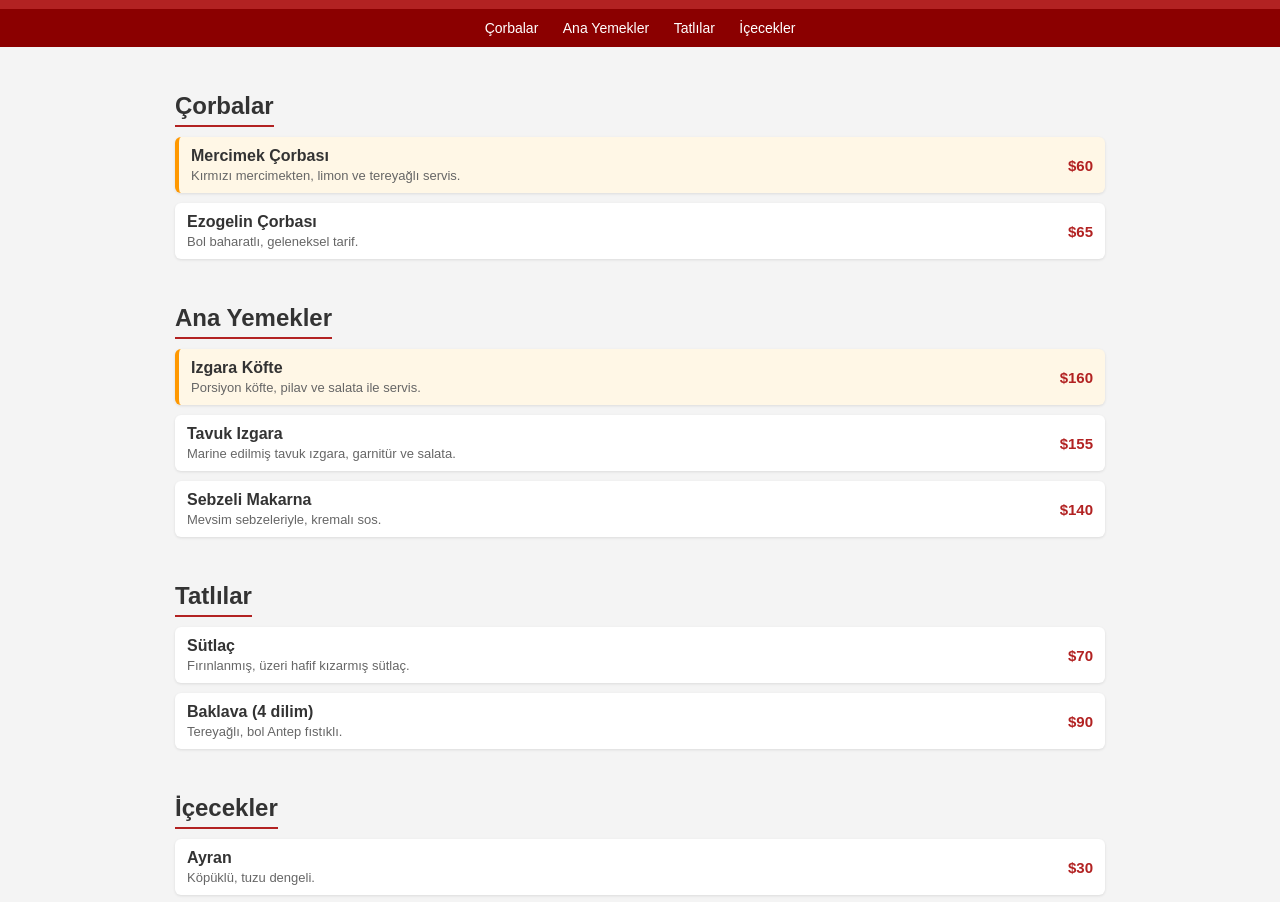
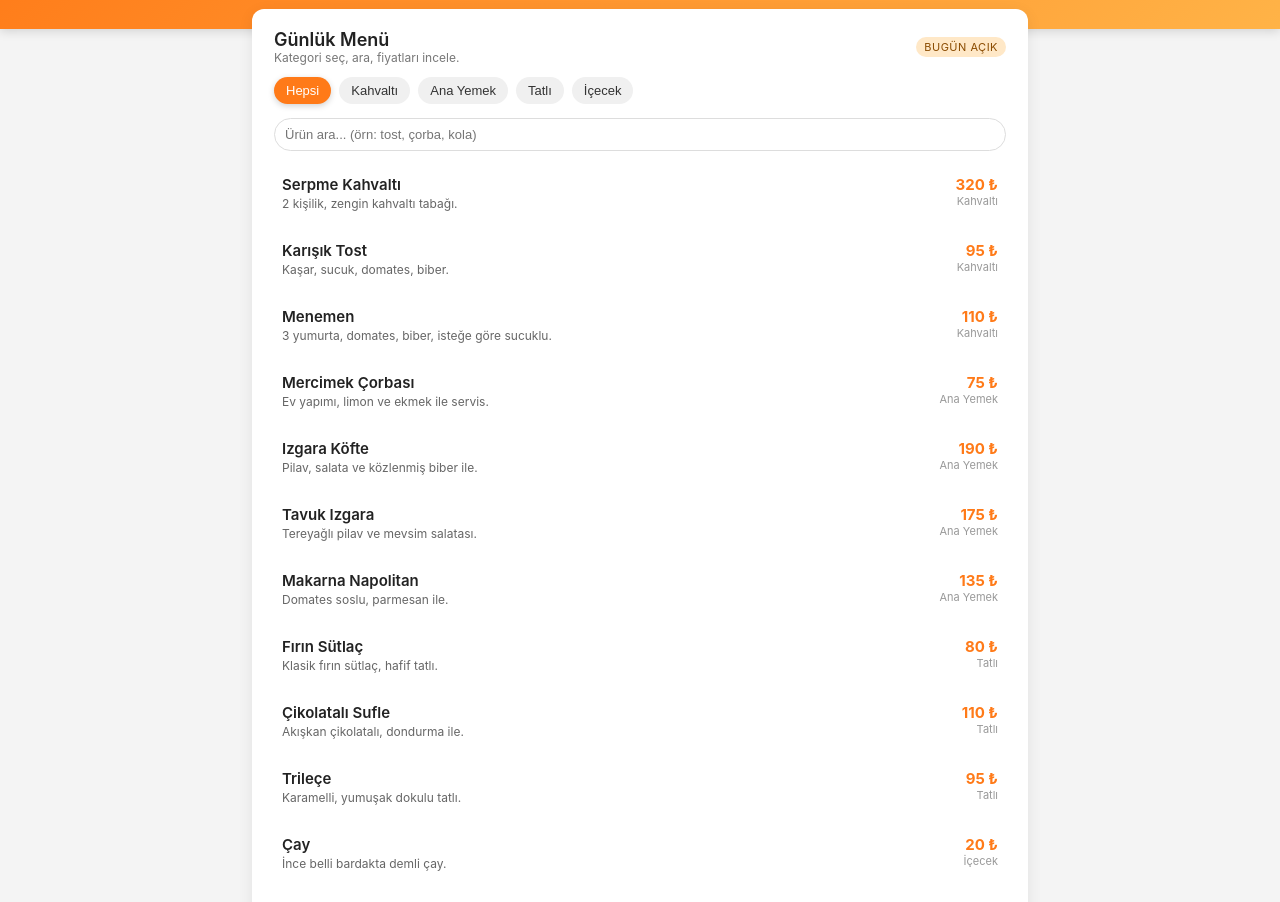
Before and after one commit to yusatrn/restoran-menu, a plain HTML site: page index.html in a window 1280 px wide. Shown: the part 89-991 px from the top of the page. Drawn offline with Linux system fonts and the light colour scheme.

Commit message:
Update restaurant menu layout and styles

```diff
--- a/index.html
+++ b/index.html
@@ -1,239 +1,303 @@
 <!DOCTYPE html>
 <html lang="tr">
 <head>
-  <meta charset="UTF-8">
-  <title>Restoran Menüsü</title>
+  <meta charset="UTF-8" />
+  <title>Lezzet Durağı - Menü</title>
+  <meta name="viewport" content="width=device-width, initial-scale=1.0" />
   <style>
-    * { box-sizing: border-box; margin: 0; padding: 0; font-family: Arial, sans-serif; }
-
-    body {
-      background: #f4f4f4;
-      color: #333;
+    *{box-sizing:border-box;margin:0;padding:0}
+    body{
+      font-family:-apple-system,BlinkMacSystemFont,"Segoe UI",Roboto,Helvetica,Arial,sans-serif;
+      background:#f4f4f4;
+      color:#222;
+      padding:0;
     }
-
-    header {
-      background: #b22222;
-      color: #fff;
-      padding: 20px;
-      text-align: center;
+    header{
+      background:linear-gradient(135deg,#ff7a18,#ffb347);
+      color:#fff;
+      padding:24px 16px 32px;
+      text-align:center;
+      box-shadow:0 2px 10px rgba(0,0,0,.15);
     }
-
-    header h1 {
-      margin-bottom: 5px;
+    header h1{
+      font-size:28px;
+      letter-spacing:1px;
+      margin-bottom:6px;
     }
-
-    header p {
-      font-size: 14px;
-      opacity: 0.9;
+    header p{
+      font-size:14px;
+      opacity:.9;
     }
-
-    nav {
-      background: #8b0000;
-      padding: 10px;
-      text-align: center;
+    .container{
+      max-width:800px;
+      margin: -20px auto 40px;
+      padding:0 12px;
     }
-
-    nav a {
-      color: #fff;
-      text-decoration: none;
-      margin: 0 10px;
-      font-size: 14px;
+    .menu-card{
+      background:#fff;
+      border-radius:12px;
+      padding:18px 16px 20px;
+      box-shadow:0 4px 15px rgba(0,0,0,.08);
     }
-
-    nav a:hover {
-      text-decoration: underline;
+    .menu-header{
+      display:flex;
+      justify-content:space-between;
+      align-items:center;
+      margin-bottom:12px;
+      gap:10px;
+      flex-wrap:wrap;
     }
-
-    .container {
-      max-width: 960px;
-      margin: 20px auto;
-      padding: 0 15px;
+    .menu-title{
+      font-size:18px;
+      font-weight:600;
     }
-
-    h2 {
-      margin: 25px 0 10px;
-      border-bottom: 2px solid #b22222;
-      display: inline-block;
-      padding-bottom: 5px;
+    .menu-badge{
+      font-size:11px;
+      background:#ffe8c7;
+      color:#8a4b00;
+      padding:3px 8px;
+      border-radius:999px;
+      text-transform:uppercase;
+      letter-spacing:.5px;
     }
-
-    .menu-section {
-      margin-bottom: 20px;
+    .category-tabs{
+      display:flex;
+      flex-wrap:wrap;
+      gap:8px;
+      margin-bottom:14px;
     }
-
-    .menu-item {
-      background: #fff;
-      margin-bottom: 10px;
-      padding: 10px 12px;
-      border-radius: 6px;
-      display: flex;
-      justify-content: space-between;
-      align-items: center;
-      box-shadow: 0 1px 3px rgba(0,0,0,0.1);
+    .category-tabs button{
+      border:none;
+      border-radius:999px;
+      padding:6px 12px;
+      font-size:13px;
+      cursor:pointer;
+      background:#f0f0f0;
+      color:#333;
+      transition:all .18s ease;
     }
-
-    .menu-item-info {
-      max-width: 75%;
+    .category-tabs button:hover{
+      background:#e2e2e2;
     }
-
-    .menu-item-title {
-      font-weight: bold;
-      margin-bottom: 3px;
+    .category-tabs button.active{
+      background:#ff7a18;
+      color:#fff;
+      box-shadow:0 2px 6px rgba(0,0,0,.18);
     }
-
-    .menu-item-desc {
-      font-size: 13px;
-      color: #666;
+    .search-box{
+      margin:4px 0 14px;
     }
-
-    .menu-item-price {
-      font-weight: bold;
-      color: #b22222;
-      font-size: 15px;
-      margin-left: 10px;
-      white-space: nowrap;
+    .search-box input{
+      width:100%;
+      padding:8px 10px;
+      border-radius:999px;
+      border:1px solid #ddd;
+      font-size:13px;
+      outline:none;
+      transition:border .15s ease,box-shadow .15s ease;
     }
-
-    footer {
-      text-align: center;
-      font-size: 13px;
-      color: #777;
-      padding: 15px 0 25px;
+    .search-box input:focus{
+      border-color:#ff7a18;
+      box-shadow:0 0 0 2px rgba(255,122,24,.25);
     }
-
-    .highlight {
-      background: #fff7e6;
-      border-left: 4px solid #ff9800;
+    .menu-items{
+      display:flex;
+      flex-direction:column;
+      gap:10px;
     }
-
-    @media (max-width: 600px) {
-      .menu-item {
-        flex-direction: column;
-        align-items: flex-start;
-      }
-      .menu-item-price {
-        margin-top: 5px;
-      }
+    .item{
+      display:flex;
+      justify-content:space-between;
+      gap:10px;
+      padding:10px 8px;
+      border-radius:10px;
+      transition:background .15s ease,transform .1s ease;
+    }
+    .item:hover{
+      background:#fff7f0;
+      transform:translateY(-1px);
+    }
+    .item-left{
+      flex:1;
+      min-width:0;
+    }
+    .item-name{
+      font-size:14px;
+      font-weight:600;
+      margin-bottom:2px;
+    }
+    .item-desc{
+      font-size:12px;
+      color:#666;
+    }
+    .item-right{
+      text-align:right;
+      min-width:70px;
+    }
+    .item-price{
+      font-size:14px;
+      font-weight:700;
+      color:#ff7a18;
+    }
+    .item-tag{
+      font-size:11px;
+      color:#999;
+    }
+    .no-result{
+      font-size:13px;
+      color:#777;
+      padding:10px 0 4px;
+    }
+    footer{
+      text-align:center;
+      font-size:12px;
+      color:#777;
+      margin-bottom:18px;
+      padding:0 16px;
+    }
+    footer p{margin-bottom:4px;}
+    footer strong{color:#444;}
+    @media(min-width:768px){
+      header h1{font-size:32px;}
+      .menu-card{padding:20px 22px 24px;}
+      .item-name{font-size:15px;}
+      .item-price{font-size:15px;}
     }
   </style>
 </head>
 <body>
-
   <header>
     <h1>Lezzet Durağı</h1>
-    <p>Sıcak yemekler, taze tatlar, günlük menü</p>
+    <p>Sıcak yemekler, taze tatlar, samimi ortam 🍽️</p>
   </header>
 
-  <nav>
-    <a href="#corbalar">Çorbalar</a>
-    <a href="#anayemek">Ana Yemekler</a>
-    <a href="#tatli">Tatlılar</a>
-    <a href="#icecek">İçecekler</a>
-  </nav>
-
   <div class="container">
-
-    <section id="corbalar" class="menu-section">
-      <h2>Çorbalar</h2>
-
-      <div class="menu-item highlight">
-        <div class="menu-item-info">
-          <div class="menu-item-title">Mercimek Çorbası</div>
-          <div class="menu-item-desc">Kırmızı mercimekten, limon ve tereyağlı servis.</div>
+    <div class="menu-card">
+      <div class="menu-header">
+        <div>
+          <div class="menu-title">Günlük Menü</div>
+          <div style="font-size:12px;color:#777;">Kategori seç, ara, fiyatları incele.</div>
         </div>
-        <div class="menu-item-price">&#36;60</div>
+        <span class="menu-badge">Bugün açık</span>
       </div>
 
-      <div class="menu-item">
-        <div class="menu-item-info">
-          <div class="menu-item-title">Ezogelin Çorbası</div>
-          <div class="menu-item-desc">Bol baharatlı, geleneksel tarif.</div>
-        </div>
-        <div class="menu-item-price">&#36;65</div>
-      </div>
-    </section>
-
-    <section id="anayemek" class="menu-section">
-      <h2>Ana Yemekler</h2>
-
-      <div class="menu-item highlight">
-        <div class="menu-item-info">
-          <div class="menu-item-title">Izgara Köfte</div>
-          <div class="menu-item-desc">Porsiyon köfte, pilav ve salata ile servis.</div>
-        </div>
-        <div class="menu-item-price">&#36;160</div>
+      <div class="category-tabs">
+        <button class="active" data-cat="hepsi">Hepsi</button>
+        <button data-cat="kahvalti">Kahvaltı</button>
+        <button data-cat="anayemek">Ana Yemek</button>
+        <button data-cat="tatli">Tatlı</button>
+        <button data-cat="icecek">İçecek</button>
       </div>
 
-      <div class="menu-item">
-        <div class="menu-item-info">
-          <div class="menu-item-title">Tavuk Izgara</div>
-          <div class="menu-item-desc">Marine edilmiş tavuk ızgara, garnitür ve salata.</div>
-        </div>
-        <div class="menu-item-price">&#36;155</div>
+      <div class="search-box">
+        <input id="searchInput" type="text" placeholder="Ürün ara... (örn: tost, çorba, kola)" />
       </div>
 
-      <div class="menu-item">
-        <div class="menu-item-info">
-          <div class="menu-item-title">Sebzeli Makarna</div>
-          <div class="menu-item-desc">Mevsim sebzeleriyle, kremalı sos.</div>
-        </div>
-        <div class="menu-item-price">&#36;140</div>
-      </div>
-    </section>
-
-    <section id="tatli" class="menu-section">
-      <h2>Tatlılar</h2>
-
-      <div class="menu-item">
-        <div class="menu-item-info">
-          <div class="menu-item-title">Sütlaç</div>
-          <div class="menu-item-desc">Fırınlanmış, üzeri hafif kızarmış sütlaç.</div>
-        </div>
-        <div class="menu-item-price">&#36;70</div>
+      <div id="items" class="menu-items">
+        <!-- JS ile doldurulacak -->
       </div>
 
-      <div class="menu-item">
-        <div class="menu-item-info">
-          <div class="menu-item-title">Baklava (4 dilim)</div>
-          <div class="menu-item-desc">Tereyağlı, bol Antep fıstıklı.</div>
-        </div>
-        <div class="menu-item-price">&#36;90</div>
+      <div id="noResult" class="no-result" style="display:none;">
+        Aradığın kriterlere uygun ürün bulunamadı.
       </div>
-    </section>
-
-    <section id="icecek" class="menu-section">
-      <h2>İçecekler</h2>
-
-      <div class="menu-item">
-        <div class="menu-item-info">
-          <div class="menu-item-title">Ayran</div>
-          <div class="menu-item-desc">Köpüklü, tuzu dengeli.</div>
-        </div>
-        <div class="menu-item-price">&#36;30</div>
-      </div>
-
-      <div class="menu-item">
-        <div class="menu-item-info">
-          <div class="menu-item-title">Kola / Gazlı İçecek</div>
-          <div class="menu-item-desc">33 cl cam şişe.</div>
-        </div>
-        <div class="menu-item-price">&#36;40</div>
-      </div>
-
-      <div class="menu-item">
-        <div class="menu-item-info">
-          <div class="menu-item-title">Çay</div>
-          <div class="menu-item-desc">Taze demlenmiş, ince belli bardakta.</div>
-        </div>
-        <div class="menu-item-price">&#36;15</div>
-      </div>
-    </section>
-
+    </div>
   </div>
 
   <footer>
-    © 2026 Lezzet Durağı · Örnek menü sitesi
+    <p><strong>Adres:</strong> Örnek Cad. No:15, Merkez / İstanbul</p>
+    <p><strong>Telefon:</strong> 0 (212) 000 00 00</p>
+    <p><strong>Çalışma Saatleri:</strong> 09:00 - 23:00</p>
   </footer>
 
+  <script>
+    const data=[
+      {ad:"Serpme Kahvaltı",aciklama:"2 kişilik, zengin kahvaltı tabağı.",fiyat:320,kategori:"kahvalti"},
+      {ad:"Karışık Tost",aciklama:"Kaşar, sucuk, domates, biber.",fiyat:95,kategori:"kahvalti"},
+      {ad:"Menemen",aciklama:"3 yumurta, domates, biber, isteğe göre sucuklu.",fiyat:110,kategori:"kahvalti"},
+      {ad:"Mercimek Çorbası",aciklama:"Ev yapımı, limon ve ekmek ile servis.",fiyat:75,kategori:"anayemek"},
+      {ad:"Izgara Köfte",aciklama:"Pilav, salata ve közlenmiş biber ile.",fiyat:190,kategori:"anayemek"},
+      {ad:"Tavuk Izgara",aciklama:"Tereyağlı pilav ve mevsim salatası.",fiyat:175,kategori:"anayemek"},
+      {ad:"Makarna Napolitan",aciklama:"Domates soslu, parmesan ile.",fiyat:135,kategori:"anayemek"},
+      {ad:"Fırın Sütlaç",aciklama:"Klasik fırın sütlaç, hafif tatlı.",fiyat:80,kategori:"tatli"},
+      {ad:"Çikolatalı Sufle",aciklama:"Akışkan çikolatalı, dondurma ile.",fiyat:110,kategori:"tatli"},
+      {ad:"Trileçe",aciklama:"Karamelli, yumuşak dokulu tatlı.",fiyat:95,kategori:"tatli"},
+      {ad:"Çay",aciklama:"İnce belli bardakta demli çay.",fiyat:20,kategori:"icecek"},
+      {ad:"Türk Kahvesi",aciklama:"Orta şekerli, lokum ile servis.",fiyat:45,kategori:"icecek"},
+      {ad:"Ayran",aciklama:"Soğuk ve köpüklü.",fiyat:30,kategori:"icecek"},
+      {ad:"Kola / Gazlı İçecek",aciklama:"330 ml kutu içecek.",fiyat:40,kategori:"icecek"}
+    ];
+
+    const itemsEl=document.getElementById("items");
+    const noResultEl=document.getElementById("noResult");
+    const searchInput=document.getElementById("searchInput");
+    const tabButtons=document.querySelectorAll(".category-tabs button");
+
+    let aktifKategori="hepsi";
+    let aramaMetni="";
+
+    function formatFiyat(tl){
+      return tl.toLocaleString("tr-TR",{minimumFractionDigits:0})+" ₺";
+    }
+
+    function filtreleVeGoster(){
+      const filtrelenmis=data.filter(u=>{
+        const katUyum=aktifKategori==="hepsi"||u.kategori===aktifKategori;
+        const ara=aramaMetni.trim().toLowerCase();
+        const araUyum=!ara||
+          u.ad.toLowerCase().includes(ara)||
+          u.aciklama.toLowerCase().includes(ara);
+        return katUyum&&araUyum;
+      });
+
+      itemsEl.innerHTML="";
+      if(!filtrelenmis.length){
+        noResultEl.style.display="block";
+        return;
+      }
+      noResultEl.style.display="none";
+
+      filtrelenmis.forEach(u=>{
+        const item=document.createElement("div");
+        item.className="item";
+        item.innerHTML=`
+          <div class="item-left">
+            <div class="item-name">${u.ad}</div>
+            <div class="item-desc">${u.aciklama}</div>
+          </div>
+          <div class="item-right">
+            <div class="item-price">${formatFiyat(u.fiyat)}</div>
+            <div class="item-tag">${etiketYaz(u.kategori)}</div>
+          </div>
+        `;
+        itemsEl.appendChild(item);
+      });
+    }
+
+    function etiketYaz(k){
+      switch(k){
+        case "kahvalti":return "Kahvaltı";
+        case "anayemek":return "Ana Yemek";
+        case "tatli":return "Tatlı";
+        case "icecek":return "İçecek";
+        default:return "";
+      }
+    }
+
+    tabButtons.forEach(btn=>{
+      btn.addEventListener("click",()=>{
+        tabButtons.forEach(b=>b.classList.remove("active"));
+        btn.classList.add("active");
+        aktifKategori=btn.getAttribute("data-cat");
+        filtreleVeGoster();
+      });
+    });
+
+    searchInput.addEventListener("input",e=>{
+      aramaMetni=e.target.value;
+      filtreleVeGoster();
+    });
+
+    filtreleVeGoster();
+  </script>
 </body>
 </html>
```
